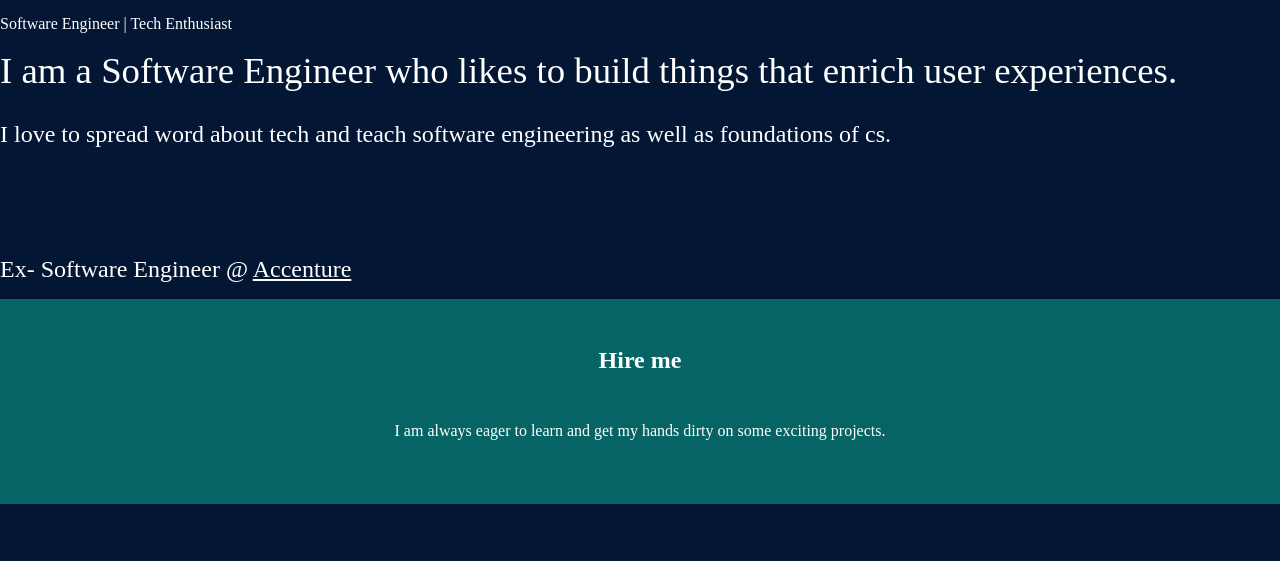
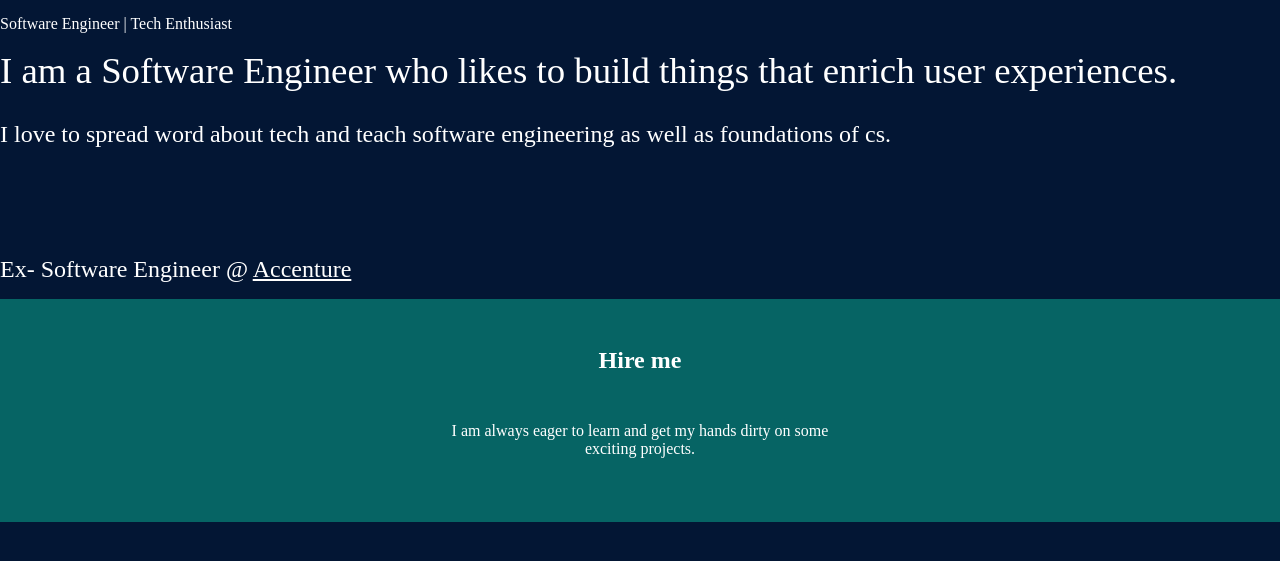
Before and after one commit to engineersubhadip/Portfolio, a plain HTML site: page index.html in a window 1280 px wide. Shown: the part 225-786 px from the top of the page. Drawn offline with Linux system fonts and the light colour scheme.

Commit message:
style : hire me second touch

```diff
--- a/index.html
+++ b/index.html
@@ -29,11 +29,13 @@
         </ul>
     </section>
 
-    <section id="hire">
-        <h2>Hire me</h2>
-        <p>I am always eager to learn and get my hands dirty on some exciting projects.</p>
-        <!-- <p>I am always eager to learn and get my hands dirty on some exciting projects.</p> -->
-    </section>
+    <div class="section-turquoise">
+        <section id="hire">
+            <h2>Hire me</h2>
+            <p>I am always eager to learn and get my hands dirty on some exciting projects.</p>
+            <!-- <p>I am always eager to learn and get my hands dirty on some exciting projects.</p> -->
+        </section>
+    </div>
 
 </body>
 </html>
--- a/style.css
+++ b/style.css
@@ -19,6 +19,12 @@ body {
     padding : 0px;
     color : white;
     background-color: var(--teal);
+}
+
+.section-turquoise {
+    width : 100%;
+    background-color: var(--turquoise);
+
 }
 
 h1, h2, h3, h4, h5, h6 {
@@ -67,7 +73,7 @@ h1, h2, h3, h4, h5, h6 {
 
 #hire {
     background-color: var(--turquoise);
-    width : 100%;
+    width : 400px;
     text-align: center;
     margin : 0 auto;
     padding : 3rem 0;
```
